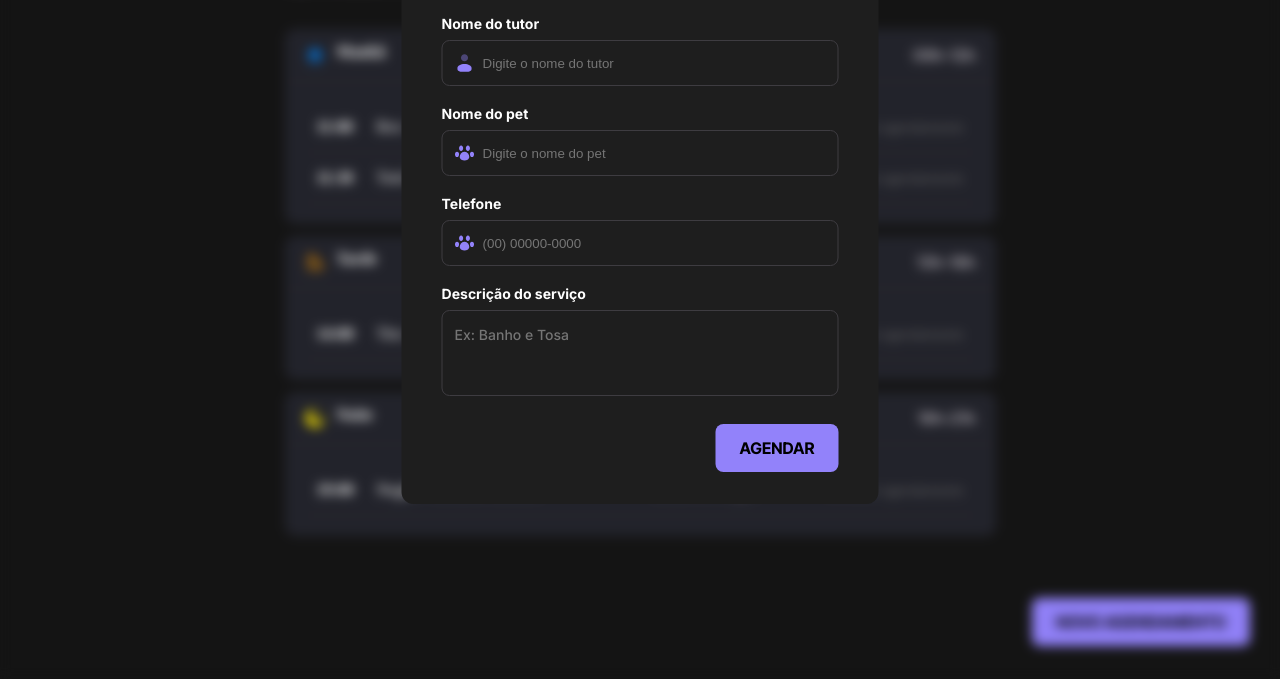
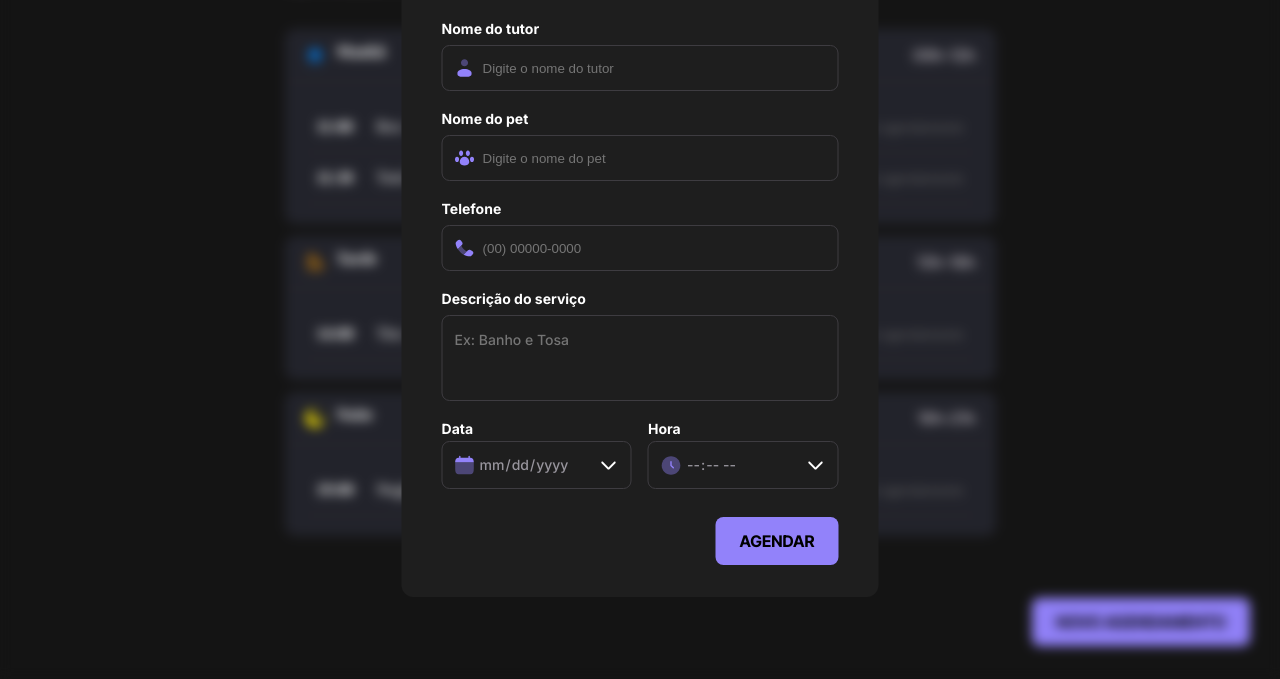
Before and after one commit to RalphCajazeira/Agendamento-Pet-Shop, a website built with webpack: page index.html in a window 1280 px wide. Shown: the part 121-800 px from the top of the page. Built offline with nearby package versions, Linux system fonts and the light colour scheme; a web font is replaced by a local one.

Commit message:
Modal form completed

```diff
--- a/index.html
+++ b/index.html
@@ -32,12 +32,7 @@
 
           <div class="input-date-wrapper">
             <img src="./src/assets/icons/calendar.svg" alt="Calendário" />
-            <input
-              type="date"
-              class="input-date"
-              id="current-date"
-              value="2025-07-20"
-            />
+            <input type="date" class="input-date" id="current-date" />
             <img
               src="./src/assets/icons/Arrow-down.svg"
               alt="Abrir calendário"
@@ -171,7 +166,7 @@
               <label for="tutor-number">Telefone</label>
               <div class="input-wrapper-icon">
                 <img
-                  src="src/assets/icons/Pet-Paw--Streamline-Core.svg"
+                  src="src/assets/icons/Phone--Streamline-Solar.svg"
                   alt="Ícone de patinha"
                 />
                 <input
@@ -192,6 +187,34 @@
                 placeholder="Ex: Banho e Tosa"
               ></textarea>
             </div>
+
+            <div class="input-wrapper box-duo">
+              <div>
+                <label for="schedule-date">Data</label>
+                <div class="input-date-wrapper">
+                  <img src="./src/assets/icons/calendar.svg" alt="Calendário" />
+                  <input type="date" class="input-date" id="schedule-date" />
+                  <img
+                    src="./src/assets/icons/Arrow-down.svg"
+                    alt="Abrir calendário"
+                    class="custom-arrow"
+                  />
+                </div>
+              </div>
+
+              <div>
+                <label for="schedule-hour">Hora</label>
+                <div class="input-date-wrapper">
+                  <img src="./src/assets/icons/Clock-Circle--Streamline-Solar.svg" alt="Calendário" />
+                  <input type="time" class="input-date" id="schedule-hour" />
+                  <img
+                    src="./src/assets/icons/Arrow-down.svg"
+                    alt="Abrir calendário"
+                    class="custom-arrow"
+                  />
+                </div>
+              </div>
+            </div>
           </div>
 
           <button id="btn-schedule">Agendar</button>
--- a/src/styles/inputs.css
+++ b/src/styles/inputs.css
@@ -86,6 +86,17 @@
       outline: none;
       width: 100%;
     }
+
+    &.box-duo {
+      display: flex;
+      flex-direction: row;
+      gap: 1rem;
+      align-items: center;
+
+      & > div {
+        width: 100%;
+      }
+    }
   }
 }
 
--- a/src/styles/modal.css
+++ b/src/styles/modal.css
@@ -12,15 +12,6 @@
   transition: opacity 0.3s ease, visibility 0.3s ease;
   overflow-y: auto;
 
-  & h1 {
-    font: var(--font-title);
-  }
-
-  & p {
-    font: var(--font-paragraph-medium);
-    color: var(--content-secondary);
-  }
-
   & .modal-form {
     position: absolute; /* permite posicionar a distância do topo */
     top: 1.375rem; /* distância do topo */
@@ -34,6 +25,15 @@
 
     display: grid;
     justify-content: center;
+
+    & h2 {
+      font: var(--font-title);
+    }
+
+    & p {
+      font: var(--font-paragraph-medium);
+      color: var(--content-secondary);
+    }
   }
 }
 
```
Also changed, not shown: src/assets/icons/Clock-Circle--Streamline-Solar.svg (added), src/assets/icons/Phone--Streamline-Solar.svg (added).
